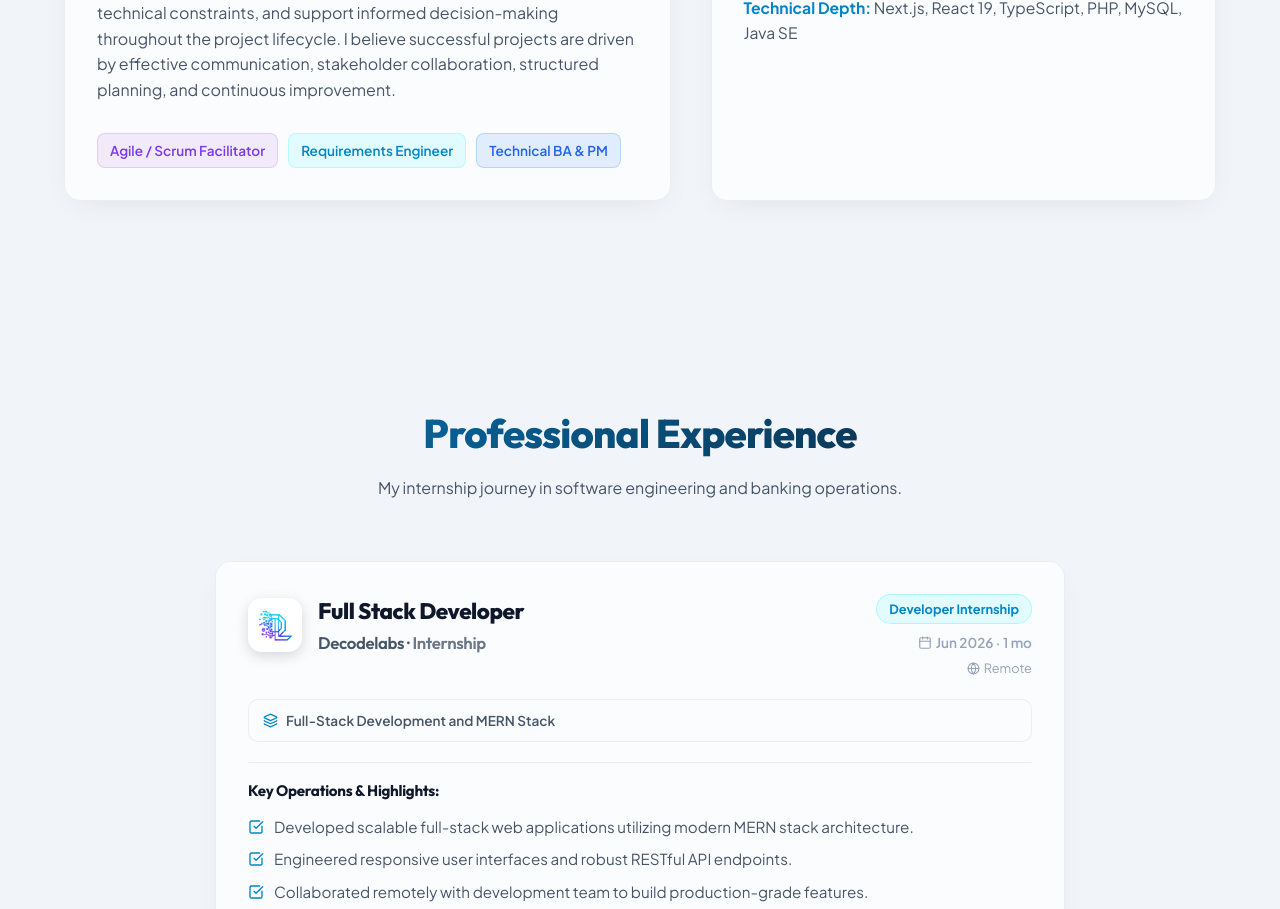
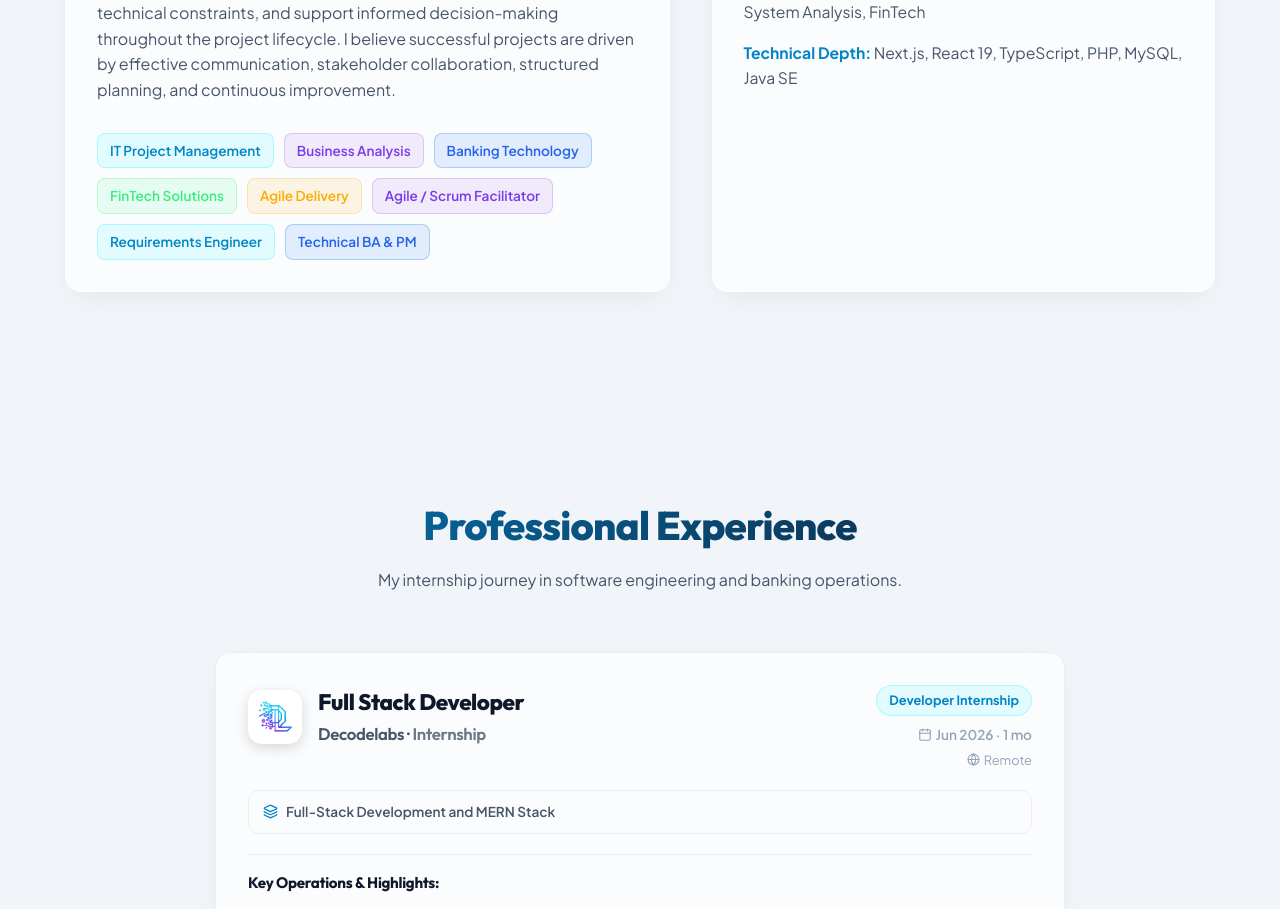
Before and after one commit to rashminda-aluvihare/My-portfolio, a React (Vite) app: page / in a window 1280 px wide. Shown: the part 1340-2249 px from the top of the page. Built offline with nearby package versions, Linux system fonts and the light colour scheme; no server answers.

Commit message:
Add IT Project Management, Business Analysis, Banking Tech, FinTech, and Agile Delivery badges to About section

```diff
--- a/src/components/About.jsx
+++ b/src/components/About.jsx
@@ -28,13 +28,28 @@ export default function About() {
             </p>
 
             <div style={{ display: 'flex', flexWrap: 'wrap', gap: '10px', marginTop: '10px' }}>
-              <span style={{ padding: '6px 12px', background: 'rgba(155, 81, 224, 0.1)', border: '1px solid rgba(155, 81, 224, 0.2)', borderRadius: '8px', fontSize: '0.85rem', color: 'var(--accent-purple)', fontWeight: 600 }}>
+              <span style={{ padding: '6px 12px', background: 'rgba(0, 242, 254, 0.1)', border: '1px solid rgba(0, 242, 254, 0.25)', borderRadius: '8px', fontSize: '0.85rem', color: 'var(--accent-cyan)', fontWeight: 600 }}>
+                IT Project Management
+              </span>
+              <span style={{ padding: '6px 12px', background: 'rgba(155, 81, 224, 0.1)', border: '1px solid rgba(155, 81, 224, 0.25)', borderRadius: '8px', fontSize: '0.85rem', color: 'var(--accent-purple)', fontWeight: 600 }}>
+                Business Analysis
+              </span>
+              <span style={{ padding: '6px 12px', background: 'rgba(0, 112, 243, 0.1)', border: '1px solid rgba(0, 112, 243, 0.25)', borderRadius: '8px', fontSize: '0.85rem', color: 'var(--accent-blue)', fontWeight: 600 }}>
+                Banking Technology
+              </span>
+              <span style={{ padding: '6px 12px', background: 'rgba(56, 239, 125, 0.1)', border: '1px solid rgba(56, 239, 125, 0.25)', borderRadius: '8px', fontSize: '0.85rem', color: '#38ef7d', fontWeight: 600 }}>
+                FinTech Solutions
+              </span>
+              <span style={{ padding: '6px 12px', background: 'rgba(255, 170, 0, 0.1)', border: '1px solid rgba(255, 170, 0, 0.25)', borderRadius: '8px', fontSize: '0.85rem', color: '#ffaa00', fontWeight: 600 }}>
+                Agile Delivery
+              </span>
+              <span style={{ padding: '6px 12px', background: 'rgba(155, 81, 224, 0.1)', border: '1px solid rgba(155, 81, 224, 0.25)', borderRadius: '8px', fontSize: '0.85rem', color: 'var(--accent-purple)', fontWeight: 600 }}>
                 Agile / Scrum Facilitator
               </span>
-              <span style={{ padding: '6px 12px', background: 'rgba(0, 242, 254, 0.1)', border: '1px solid rgba(0, 242, 254, 0.2)', borderRadius: '8px', fontSize: '0.85rem', color: 'var(--accent-cyan)', fontWeight: 600 }}>
+              <span style={{ padding: '6px 12px', background: 'rgba(0, 242, 254, 0.1)', border: '1px solid rgba(0, 242, 254, 0.25)', borderRadius: '8px', fontSize: '0.85rem', color: 'var(--accent-cyan)', fontWeight: 600 }}>
                 Requirements Engineer
               </span>
-              <span style={{ padding: '6px 12px', background: 'rgba(0, 112, 243, 0.1)', border: '1px solid rgba(0, 112, 243, 0.2)', borderRadius: '8px', fontSize: '0.85rem', color: 'var(--accent-blue)', fontWeight: 600 }}>
+              <span style={{ padding: '6px 12px', background: 'rgba(0, 112, 243, 0.1)', border: '1px solid rgba(0, 112, 243, 0.25)', borderRadius: '8px', fontSize: '0.85rem', color: 'var(--accent-blue)', fontWeight: 600 }}>
                 Technical BA & PM
               </span>
             </div>
```
